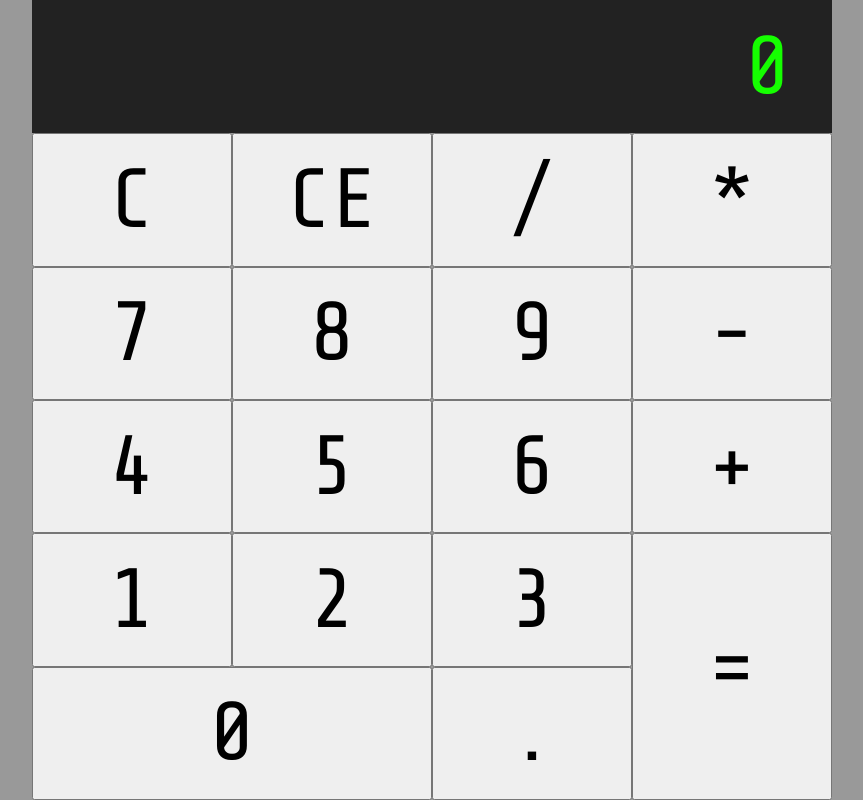
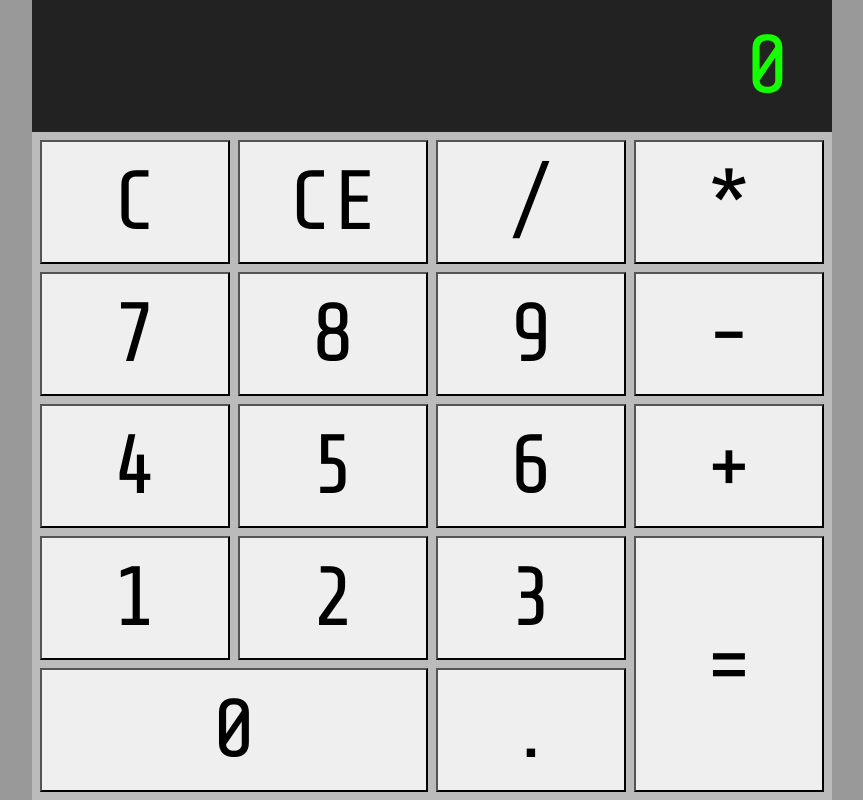
Before and after one commit to markbailey0356/calculator, a plain HTML site: page index.html in a window 1280 px wide. Shown: the whole page, without its empty margins (208-1071 px from the left). Drawn offline with nearby package versions, Linux system fonts and the light colour scheme.

Commit message:
Add margins between buttons

```diff
--- a/index.html
+++ b/index.html
@@ -7,8 +7,8 @@
   </head>
   <body>
     <div class="calculator">
-      <div class="display-frame"><p class="display">0123456789</p></div>
-      <div class="buttons">
+      <div class="display-frame"><p class="display"></p></div>
+      <div class="buttons-container">
         <div class="number-buttons">
           <button class="nine-button">9</button>
           <button class="eight-button">8</button>
--- a/style.css
+++ b/style.css
@@ -3,6 +3,7 @@
 * {
   font-size: 10.5vmin;
   font-family: 'Share Tech Mono', monospace;
+  border-radius: 0px;
 }
 
 html, body {
@@ -19,6 +20,17 @@ html, body {
   flex-direction: column;
   align-items: stretch;
   margin: 0 auto;
+  background-color: #bbb;
+}
+
+button {
+  margin-right: 1vmin;
+  margin-bottom: 1vmin;
+}
+
+.buttons-container {
+  margin-left: 1vmin;
+  margin-top: 1vmin;
 }
 
 .display-frame {
@@ -35,7 +47,7 @@ html, body {
   margin-right: 0.5em;
 }
 
-.buttons {
+.buttons-container {
   display: grid;
   grid-template-columns: repeat(4,1fr);
   grid-template-rows: repeat(5,1fr);
```
